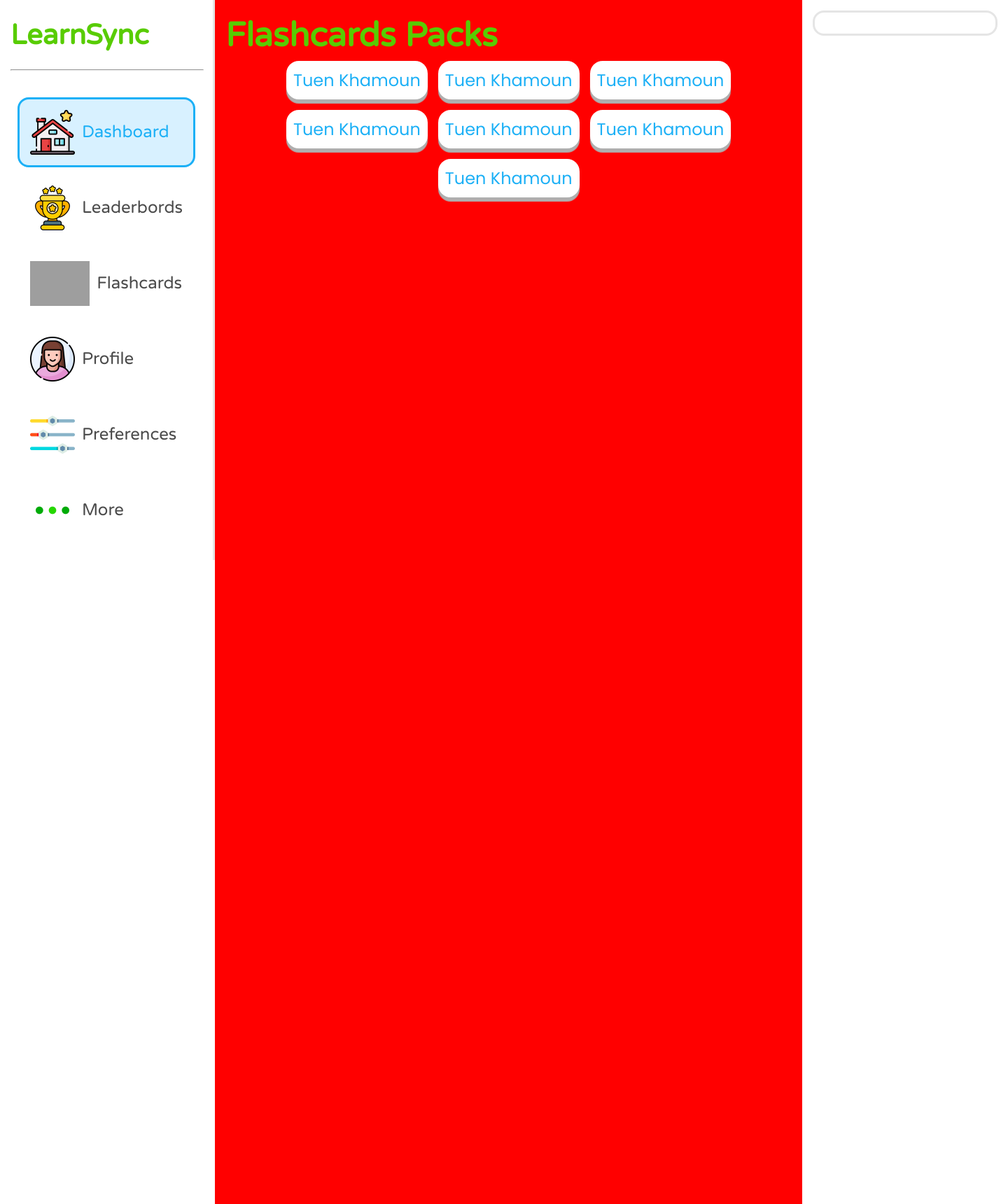
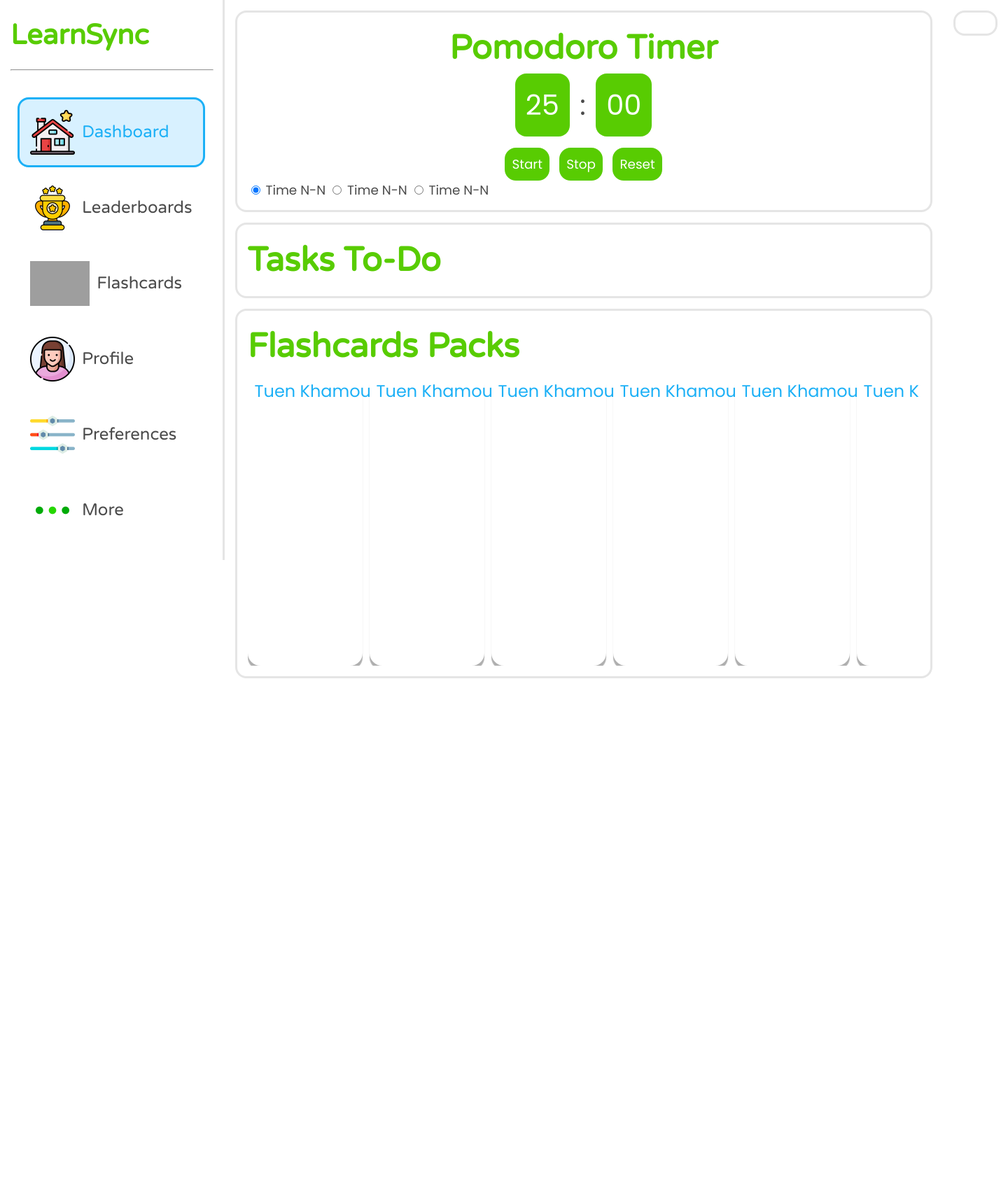
Before and after one commit to Ompitroda55/LearnSync, a Flask app: template templates/dashboard.html in a window 1440 px wide. Shown: the top 1720 px of the page at 70% size. Run offline with Flask 3, Linux system fonts and the light colour scheme; the template is opened without the code that fills it, so the values that code supplies are empty; parts of the project's set-up code (start-up, migrations or seed data) failed here and were passed over; grey boxes are pictures that could not be loaded.

Commit message:
CLock and Just fine subtle adjustments

```diff
--- a/app.py
+++ b/app.py
@@ -43,8 +43,11 @@ def createFlashCard(name, category, flashcard_data):
 
     return id
 
+@app.route('/')
+def index():
+    return render_template('dashboard.html')
 
-@app.route('/')
+@app.route('/flash_card')
 def flashCardApp():
     categories = ["Literature", "Mathematics", "Science", "History", "Geography", "Computer Science", "Art", "Music", "Health", "Business", "Test Preparation", "Miscellaneous"]
 
--- a/static/css/style-dashboard.css
+++ b/static/css/style-dashboard.css
@@ -90,6 +90,15 @@ nav {
     position: relative;
 }
 
+.container-default, .nav-list-item-link {
+    transition: box-shadow 0.3s ease, transform 0.3s ease;
+}
+
+.container-default:hover, .nav-list-item-link:hover {
+    box-shadow: 0 4px 8px rgba(0, 0, 0, 0.2); /* Add a subtle drop shadow */
+    transform: translateY(-2px); /* Move the box upward slightly */
+}
+
 .more-content-container {
     position: absolute;
     display: flex;
@@ -113,8 +122,9 @@ nav {
 main-content-container {
     /* background-color: red; */
     display: grid;
-    grid-template-columns: 2fr 0.7fr;
+    grid-template-columns: 2fr 1fr;
     align-items: right;
+
 }
 
 content-container {
@@ -122,18 +132,66 @@ content-container {
     flex-direction: column;
     height: 300svh;
     padding: 15px;
-    background-color: red;
+    /* background-color: red; */
 }
 
-/* .container-home {
+.container-home {
     display: flex;
-} */
+    flex-direction: column;
+    /* background-color: red; */
+    gap: 15px;
+}
 
 .home-pomodoro-timer {
     color: var(--eel) !important;
-    height: 40svh;
+    height: fit-content;
     display: flex;
     flex-direction: column;
+}
+
+.container-pomodoro-timer {
+    display: flex;
+    width: 100%;
+    flex-direction: column;
+    justify-content: center;
+    align-items: center;
+}
+
+#time {
+    display: flex;
+    flex-direction: row;
+    align-items: center;
+    gap: 1svw;
+    font-size: var(--logo-font-size);
+}
+
+#time-min, #time-sec {
+    background-color: var(--feather-green);
+    color: var(--snow);
+    padding: 15px;
+    height: fit-content;
+    border-radius: var(--border-radius);
+}
+
+#pomo-btns {
+    display: flex;
+    flex-direction: row;
+    gap: 1svw;
+    margin-top: 2svh;
+}
+
+.pomo-btn {
+    all: unset;
+    background-color: var(--feather-green);
+    color: var(--snow);
+    font-size: var(--default-font-size) ;
+    cursor: pointer;
+    border-radius: var(--border-radius);
+    padding: 10px;
+}
+
+.container-pomodoro-selector {
+
 }
 
 extras-container {
@@ -202,9 +260,26 @@ extras-container {
 
 .flash-cards-categories {
     display: flex;
-    flex-wrap: wrap;
-    flex-direction: row;
-    justify-content: center;
-    align-items: center;
-    gap: 15px;
+    overflow-x: auto;
+    white-space: nowrap;
 }
+
+.flash-cards-categories::-webkit-scrollbar {
+    width: 10px;
+    height: 10px;
+  }
+
+  .flash-cards-categories::-webkit-scrollbar-track {
+    background-color: var(--snow);
+  }
+
+  .flash-cards-categories::-webkit-scrollbar-thumb {
+    background-color: var(--feather-green);
+    border-radius: var(--border-radius);
+  }
+
+  .link-secondary {
+    margin-right: 10px;
+    white-space: nowrap;
+    min-height: 50svh;
+  }
--- a/templates/dashboard.html
+++ b/templates/dashboard.html
@@ -1,5 +1,6 @@
 <!DOCTYPE html>
 <html lang="en">
+
 <head>
     <meta charset="UTF-8">
     <meta name="viewport" content="width=device-width, initial-scale=1.0">
@@ -7,6 +8,7 @@
     <link rel="stylesheet" href="../static/css/style-updated.css">
     <link rel="stylesheet" href="../static/css/style-dashboard.css">
 </head>
+
 <body>
     <main-container>
         <nav>
@@ -14,38 +16,45 @@
             <hr>
             <ul class="nav-list">
                 <a href="#" class="nav-list-item-link active" onclick="toggleActive(event, 'container-home')">
-                    <li class="nav-list-item" >
-                        <img src="../static/resources/images/dashboard/home-icon.png" alt="" srcset="" class="nav-list-icon">
+                    <li class="nav-list-item">
+                        <img src="../static/resources/images/dashboard/home-icon.png" alt="" srcset=""
+                            class="nav-list-icon">
                         Dashboard
                     </li>
                 </a>
                 <a href="#" class="nav-list-item-link" onclick="toggleActive(event, 'container-leaderboard')">
                     <li class="nav-list-item">
-                        <img src="../static/resources/images/dashboard/leaderboard-icon.png" alt="" srcset="" class="nav-list-icon">
-                        Leaderbords
+                        <img src="../static/resources/images/dashboard/leaderboard-icon.png" alt="" srcset=""
+                            class="nav-list-icon">
+                        Leaderboards
                     </li>
                 </a>
                 <a href="/flash_card" class="nav-list-item-link">
                     <li class="nav-list-item">
-                        <img src="../static/resources/images/dashboard/flash-card-icon.png" alt="" srcset="" class="nav-list-icon">
+                        <img src="../static/resources/images/dashboard/flash-card-icon.png" alt="" srcset=""
+                            class="nav-list-icon">
                         Flashcards
                     </li>
                 </a>
                 <a href="#" class="nav-list-item-link" onclick="toggleActive(event, 'container-profile')">
                     <li class="nav-list-item">
-                        <img src="../static/resources/images/dashboard/profile-icon.png" alt="" srcset="" class="nav-list-icon">
+                        <img src="../static/resources/images/dashboard/profile-icon.png" alt="" srcset=""
+                            class="nav-list-icon">
                         Profile
                     </li>
                 </a>
                 <a href="#" class="nav-list-item-link" onclick="toggleActive(event, 'container-preferences')">
                     <li class="nav-list-item">
-                        <img src="../static/resources/images/dashboard/settings-icon.png" alt="" srcset="" class="nav-list-icon">
+                        <img src="../static/resources/images/dashboard/settings-icon.png" alt="" srcset=""
+                            class="nav-list-icon">
                         Preferences
                     </li>
                 </a>
-                <a href="#" class="nav-list-item-link " popovertarget="more-info" onclick="toggleActive(event, 'container-home')">
+                <a href="#" class="nav-list-item-link " popovertarget="more-info"
+                    onclick="toggleActive(event, 'container-home')">
                     <li class="nav-list-item" id="nav-list-more-menu">
-                        <img src="../static/resources/images/dashboard/more-icon.png" alt="" srcset="" class="nav-list-icon">
+                        <img src="../static/resources/images/dashboard/more-icon.png" alt="" srcset=""
+                            class="nav-list-icon">
                         More
                     </li>
                 </a>
@@ -65,46 +74,41 @@
         </nav>
         <main-content-container>
             <content-container>
-                <!-- <div class="container-home" id="container-home">
+                <div class="container-home" id="container-home">
                     <div class="container-default home-pomodoro-timer">
                         <div class="container-pomodoro-timer">
                             <div class="heading">Pomodoro Timer</div>
-                            <div class="heading"id="time">25:00</div>
-                            <button id="start">Start</button>
-                            <button id="stop">Stop</button>
-                            <button id="reset">Reset</button>
+                            <div id="time">
+                                <div id="time-min">25</div>:
+                                <div id="time-sec">00</div>
+                            </div>
+                            <div id="pomo-btns">
+                                <button id="start" class="pomo-btn">Start</button>
+                                <button id="stop" class="pomo-btn">Stop</button>
+                                <button id="reset" class="pomo-btn">Reset</button>
+                            </div>
                         </div>
                         <div class="container-pomodoro-selector">
                             <form>
                                 <label>
-                                    <input type="radio" name="os" data-option="0" value="windows" checked>
-                                    Windows
+                                    <input type="radio" name="time_opt" data-option="0" value="1" checked>
+                                    Time N-N
                                 </label>
                                 <label>
-                                    <input type="radio" name="os" data-option="1" value="mac">
-                                    Mac
+                                    <input type="radio" name="time_opt" data-option="1" value="2">
+                                    Time N-N
                                 </label>
                                 <label>
-                                    <input type="radio" name="os" data-option="2" value="linux">
-                                    Linux
+                                    <input type="radio" name="time_opt" data-option="2" value="3">
+                                    Time N-N
                                 </label>
                             </form>
                         </div>
                     </div>
-                </div> -->
-                <!-- <div class="container-leaderboard" id="container-leaderboard">
-                    <div class="header-leaderboard container-default">
-                        <div class="heading">Profile</div>
+                    <div class="container-tasks container-default">
+                        <div class="heading">Tasks To-Do</div>
                     </div>
-                </div> -->
-                <!-- <div class="container-profile container-default" id="container-profile">
-                    <div class="heading">Profile</div>
-                </div>
-                <div class="container-preferences container-default" id="container-preferences">
-
-                </div> -->
-
-                <div class="container-flash-cards">
+                    <div class="container-flash-cards container-default">
                         <div class="heading">Flashcards Packs</div>
                         <div class="flash-cards-categories">
                             <a href="" class="link-secondary">Tuen Khamoun</a>
@@ -119,6 +123,19 @@
 
                         </div>
                     </div>
+                </div>
+                <!-- <div class="container-leaderboard" id="container-leaderboard">
+                    <div class="header-leaderboard container-default">
+                        <div class="heading">Profile</div>
+                    </div>
+                </div> -->
+                <!-- <div class="container-profile container-default" id="container-profile">
+                    <div class="heading">Profile</div>
+                </div>
+                <div class="container-preferences container-default" id="container-preferences">
+
+                </div> -->
+
             </content-container>
             <extras-container>
                 <!-- <div class="stats-container container-default">
@@ -161,7 +178,8 @@
 
     <!-- Script for Pomodoro -->
     <script>
-    const timeDisplay = document.getElementById('time');
+    const timeDisplayMin = document.getElementById('time-min');
+    const timeDisplaySec = document.getElementById('time-sec');
     const startButton = document.getElementById('start');
     const stopButton = document.getElementById('stop');
     const resetButton = document.getElementById('reset');
@@ -173,7 +191,8 @@ let timerInterval;
     function updateTime() {
         const minutes = Math.floor(secondsLeft / 60);
         const seconds = secondsLeft % 60;
-  timeDisplay.textContent = `${minutes.toString().padStart(2, '0')}:${seconds.toString().padStart(2, '0')}`;
+        timeDisplayMin.textContent = `${minutes.toString().padStart(2, '0')}`;
+        timeDisplaySec.textContent = `${seconds.toString().padStart(2, '0')}`;
     }
 
     function startTimer() {
@@ -238,5 +257,7 @@ stopButton.addEventListener('click', stopTimer);
     resetButton.addEventListener('click', resetTimer);
 
 </script>
+
 </body>
+
 </html>
```
Also changed, not shown: 1 other file. Lines whose indentation alone changed are shown as unchanged.
